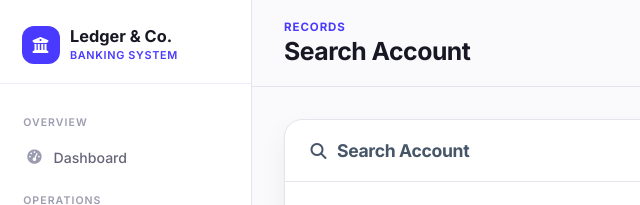
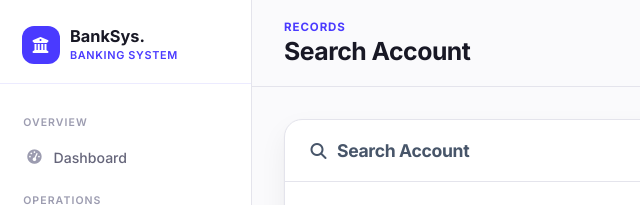
Before and after one commit to Ahmedhussain08/BankSys, a website: page public/search.html in a window 1280 px wide. Shown: the top 205 px of the page, 0-640 px from the left. Drawn offline with Linux system fonts and the light colour scheme.

Commit message:
Update search.html

```diff
--- a/public/search.html
+++ b/public/search.html
@@ -13,7 +13,7 @@
 <div class="sidebar-brand">
 <div class="mark"><i class="fa-solid fa-building-columns"></i></div>
 <div>
-<div class="name">Ledger &amp; Co.</div>
+<div class="name">BankSys.</div>
 <span class="sub">Banking System</span>
 </div>
 </div>
```
